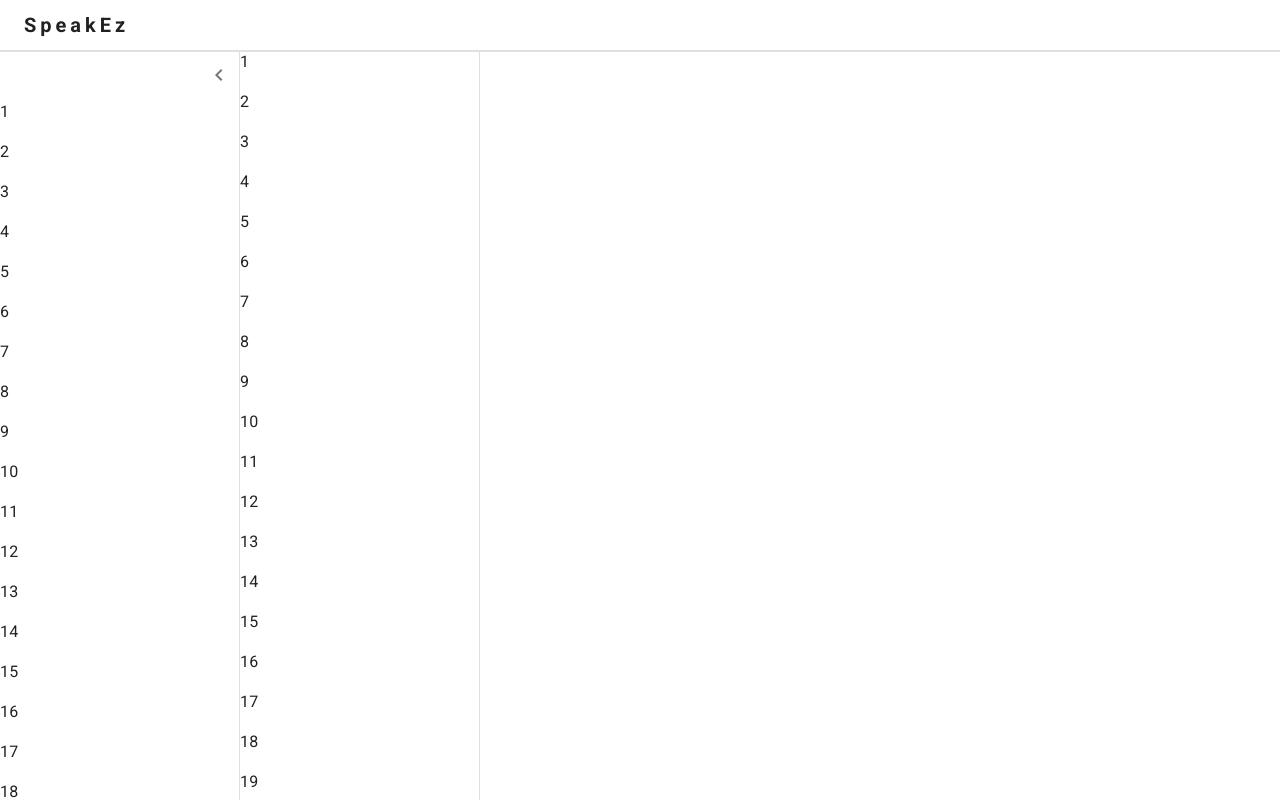
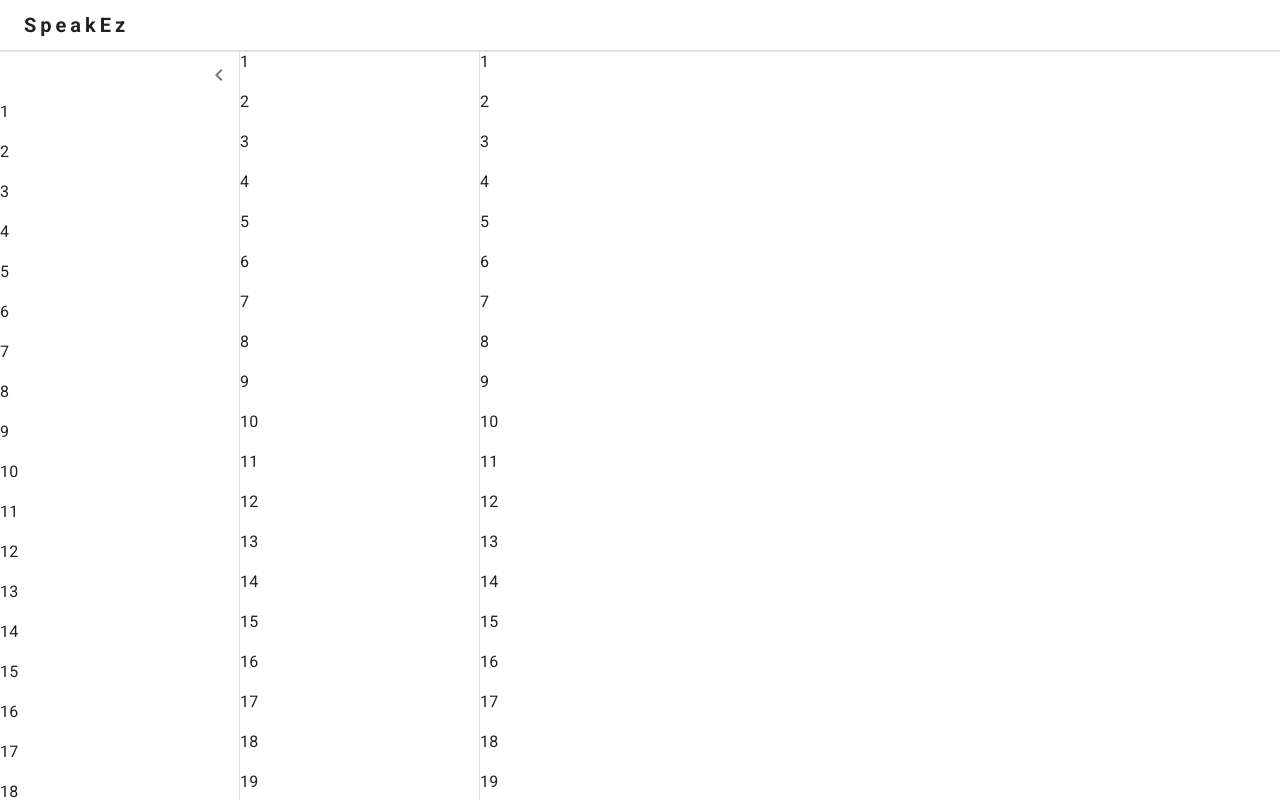
Before and after one commit to anthonynarine/Speakez, a React (Create React App) app in the folder frontend/chat/: page / in a window 1280 px wide. Built offline with nearby package versions, Linux system fonts and the light colour scheme.

Commit message:
Main component added to project blank shells of all 3 drawers are not completed and can be reused

```diff
--- a/frontend/chat/src/pages/Homepage.jsx
+++ b/frontend/chat/src/pages/Homepage.jsx
@@ -2,6 +2,7 @@ import { Box, CssBaseline } from "@mui/material";
 import  PrimaryAppBar  from "../pages/scaffold/primaryAppBar/PrimaryAppBar"
 import PrimaryDraw from "./scaffold/primaryDraw/PrimaryDrawer";
 import SecondaryDraw from "./scaffold/secondaryDraw/SecondaryDraw"
+import Main from "./scaffold/main/Main"
 
 
 const Homepage = () => {
@@ -12,6 +13,7 @@ const Homepage = () => {
         <PrimaryAppBar />
         <PrimaryDraw></PrimaryDraw>
         <SecondaryDraw />
+        <Main />
       </CssBaseline>
     </Box>
   );
--- /dev/null
+++ b/frontend/chat/src/pages/scaffold/main/Main.jsx
@@ -0,0 +1,35 @@
+import { Box, Typography } from "@mui/material";
+import { useTheme } from "@mui/material/styles";
+import React from "react";
+
+/**
+ * A reusable main container component.
+ * This component is typically used as the main content area in wider views.
+ *
+ * @param {object} props - The properties of the Main component.
+ * @param {React.ReactNode} props.children - Elements to be rendered inside the Main component.
+ * @returns {JSX.Element} The JSX representation of the Main component.
+ */
+const Main = function ({ children }) {
+  const theme = useTheme();
+
+  return (
+    <Box
+      sx={{
+        flexGrow: 1,
+        mt: `${theme.primaryAppBar.height}px`,
+        height: `calc(100vh - ${theme.primaryAppBar.height}px)`,
+        overflow: "hidden",
+      }}
+    >
+      {[...Array(40)].map((_, i) => (
+        <Typography key={i} paragraph>
+          {i + 1}
+        </Typography>
+      ))}
+      {children}
+    </Box>
+  );
+};
+
+export default Main;
```
